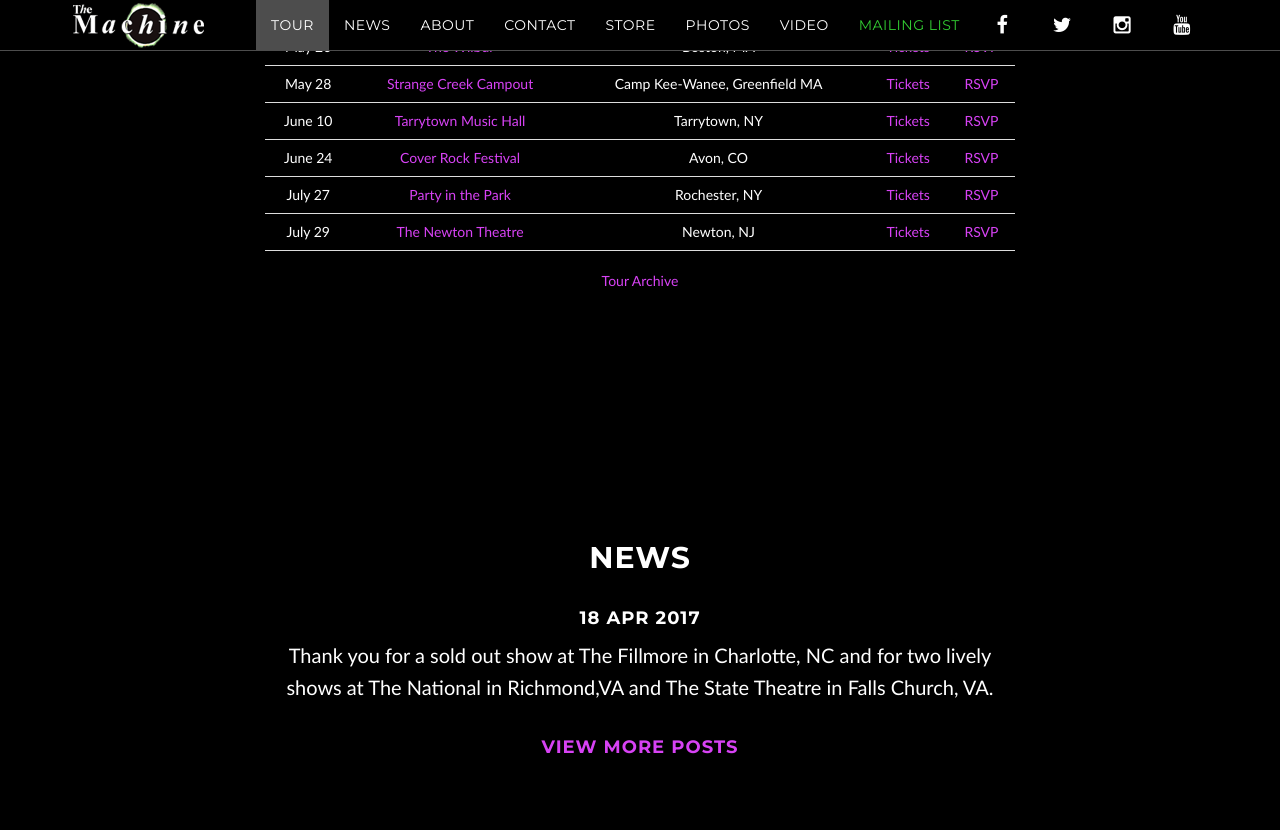
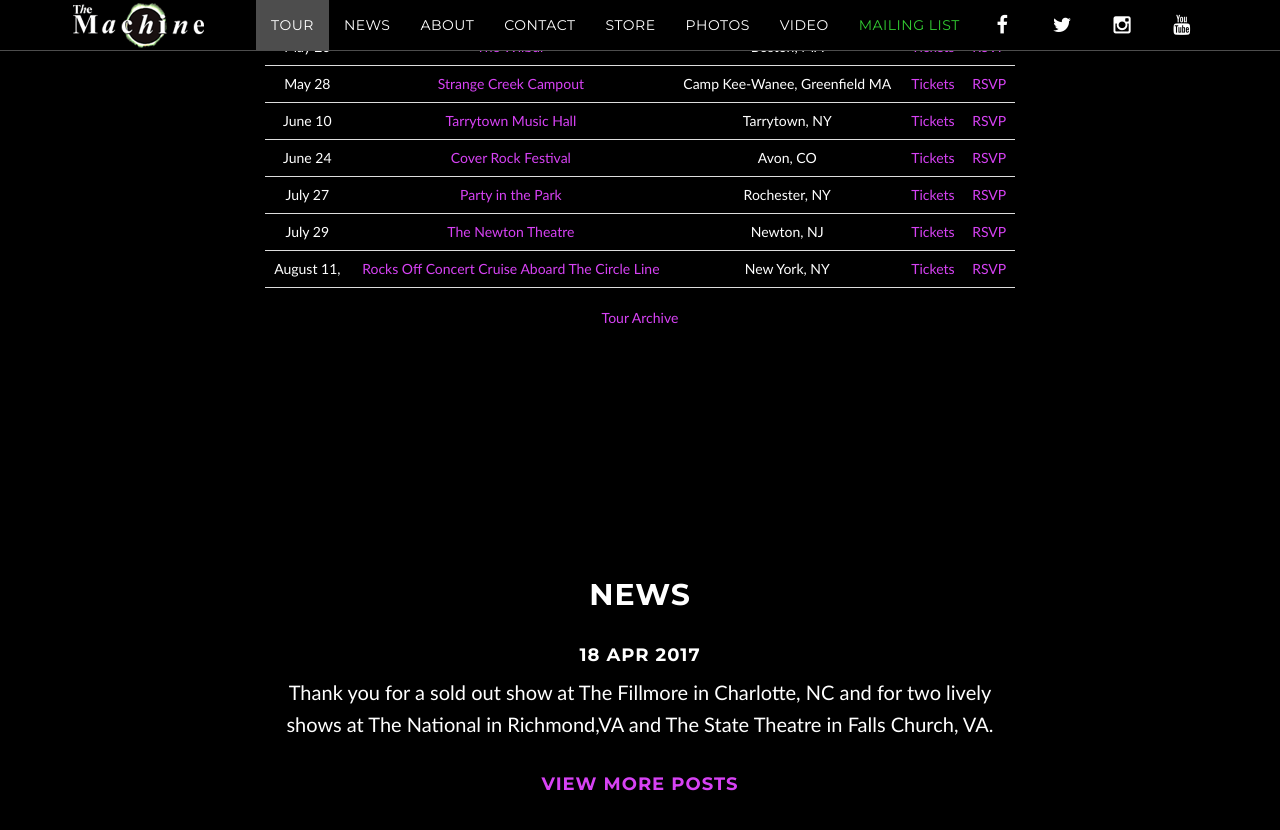
Before and after one commit to machineweb/machineweb.github.io, a Jekyll site: the page built from index.html, in a window 1280 px wide and 900 px high, scrolled down 990 px. Shown: the top 830 px of the window. Built offline with Jekyll 4.4.1, drawn with Linux system fonts in a browser that asks for light colours; comment, search, counter and statistics services are not loaded.

Commit message:
New tour item

```diff
--- a/_data/tour.yml
+++ b/_data/tour.yml
@@ -2967,3 +2967,11 @@
     tickets-url: "http://www.cityofrochester.gov/pitp/"
     rsvp-url: "https://www.facebook.com/events/287809168299818/"
     order: "1501131600000"
+
+  - date: "August 11, 2017"
+    venue: "Rocks Off Concert Cruise Aboard The Circle Line"
+    venue-url: "http://www.rocksoff.com/shows/5759"
+    location: "New York, NY"
+    tickets-url: " http://www.ticketweb.com/t3/sale/SaleEventDetail?eventId=7394495&pl=rocksoff&dispatch=loadSelectionData"
+    rsvp-url: "https://www.facebook.com/events/289757274796026/"
+    order: "1502427600000"
```
